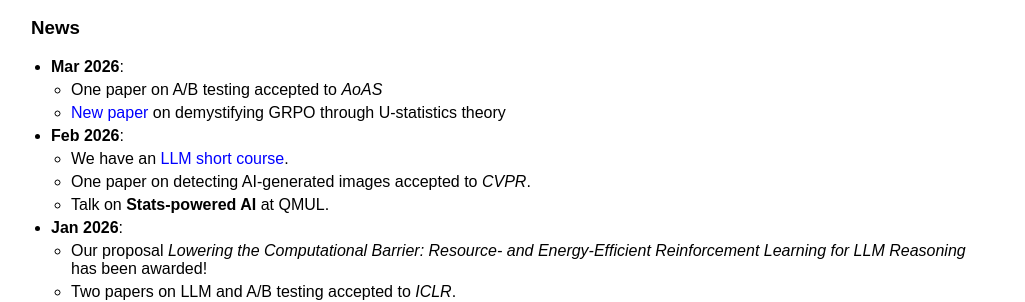
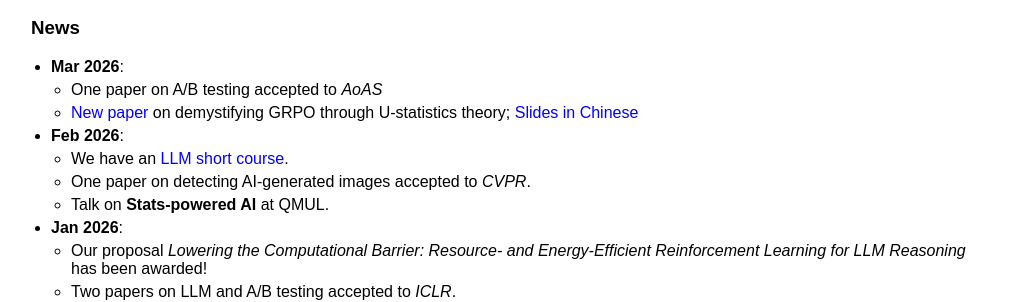
Before and after one commit to callmespring/callmespring.github.io, a Jekyll site: the page built from index.md, in a window 1280 px wide and 900 px high, scrolled down 1027 px. Shown: the part 156-458 px from the top of the window, without its empty margins (109-1134 px from the left). Built offline with Jekyll 4.4.1, drawn with Linux system fonts in a browser that asks for light colours.

Commit message:
Update index.md

```diff
--- a/index.md
+++ b/index.md
@@ -29,7 +29,7 @@
 ### News
 - **Mar 2026**:
   * One paper on A/B testing accepted to *AoAS*
-  * [New paper](http://arxiv.org/abs/2603.01162) on demystifying GRPO through U-statistics theory
+  * [New paper](http://arxiv.org/abs/2603.01162) on demystifying GRPO through U-statistics theory; [Slides in Chinese](./slides/GRPOChinese.pdf)
 - **Feb 2026**:
   * We have an [LLM short course](https://github.com/noncollapse/LLM_short_course).
   * One paper on detecting AI-generated images accepted to *CVPR*.
```
